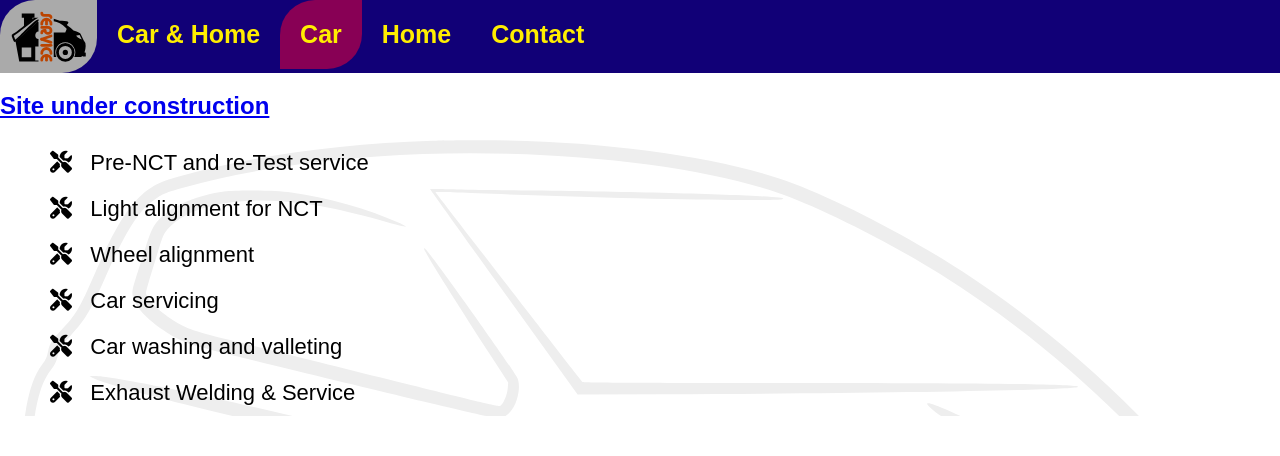
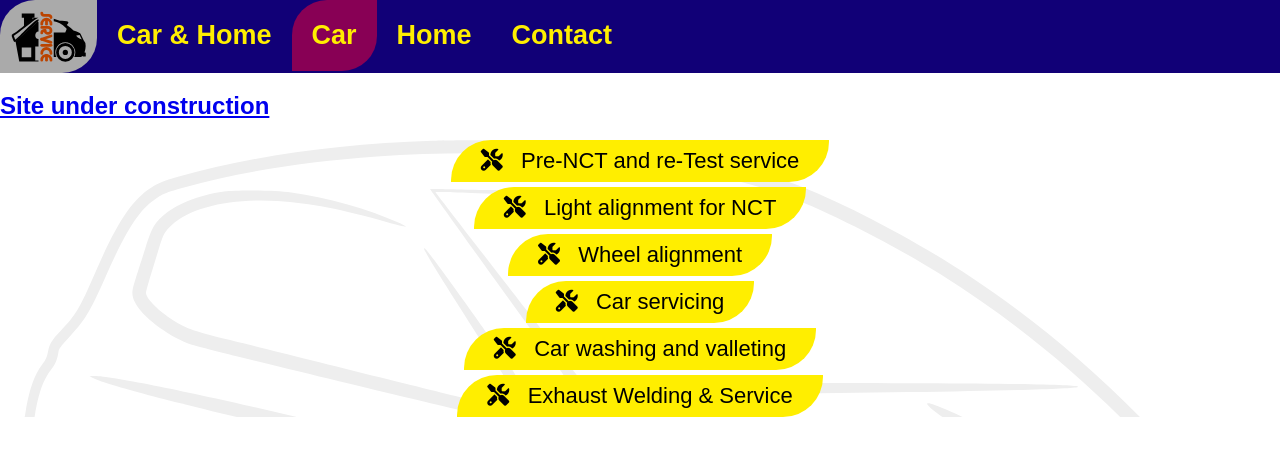
Before and after one commit to BogdanPasterak/carandhome, a PHP site: page /car.html in a window 1280 px wide. Shown: the top 456 px of the page. Run offline with PHP 8.4, Linux system fonts and the light colour scheme; some libraries are stand-ins or nearby versions.

Commit message:
style list

```diff
--- a/style.css
+++ b/style.css
@@ -14,14 +14,28 @@
   background-repeat: no-repeat;
   background-size: cover;
 }
+/* lists */
+
+ul.services {
+  padding: 0;
+  text-align: center;
+}
 
 .services li {
   list-style: none;
   display: block;
   font-size: 22px;
   font-weight: lighter;
-  padding: 10px;
-  margin: 0;
+  padding: 8px 30px;
+  width: max-content;
+  margin: 5px auto;
+  background-color: #fe0;
+  border-top-left-radius: 40px;
+  border-bottom-right-radius: 40px;
+}
+
+.services li:hover {
+  background-color: #980;
 }
 
 .size_img {
@@ -64,7 +78,7 @@ body {
     text-align: center;
     padding: 20px 20px;
     text-decoration: none;
-    font-size: 25px;
+    font-size: 27px;
     font-weight: bold;
 }
 
```
